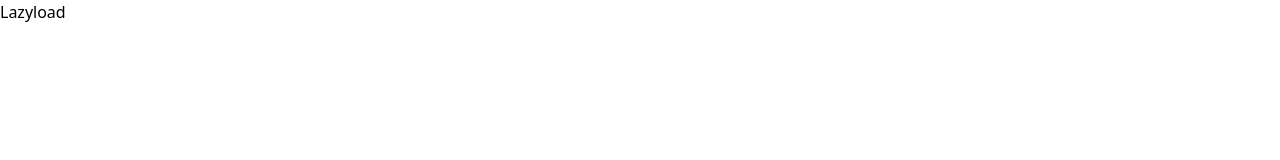
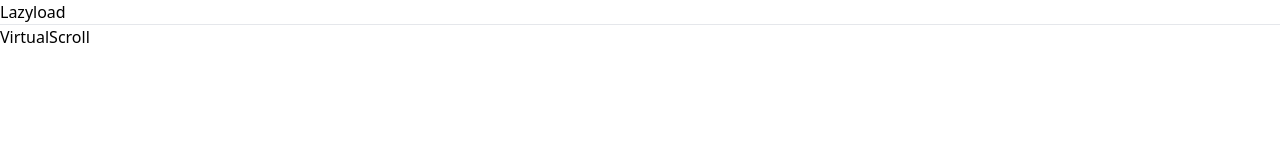
Before and after one commit to zhu-hong/vue-probe, a Vue app: page / in a window 1280 px wide. Shown: the top 160 px of the page. Built offline with nearby package versions, Linux system fonts and the light colour scheme.

Commit message:
plugin VirtualScroll basic framework

```diff
--- /dev/null
+++ b/plugin/VirtualScroll/index.js
@@ -0,0 +1,7 @@
+import VirtualScroll from './index.vue'
+
+export const VueVirtualScroll = {
+  install: (Vue) => {
+    Vue.component(VirtualScroll.name, VirtualScroll)
+  }
+}
--- /dev/null
+++ b/plugin/VirtualScroll/index.vue
@@ -0,0 +1,9 @@
+<script>
+export default {
+  name: 'VirtualScroll',
+}
+</script>
+
+<template>
+  <h1>oooooo</h1>
+</template>
--- a/plugin/index.js
+++ b/plugin/index.js
@@ -1,5 +1,7 @@
 import { VueLazyload } from './Lazyload'
+import { VueVirtualScroll } from './VirtualScroll'
 
 export {
   VueLazyload,
+  VueVirtualScroll,
 }
--- a/src/main.js
+++ b/src/main.js
@@ -4,7 +4,7 @@ import router from './routers'
 
 import 'virtual:windi.css'
 
-import { VueLazyload } from '../plugin'
+import { VueLazyload, VueVirtualScroll } from '../plugin'
 import loading from './assets/loading.svg'
 import error from './assets/error.svg'
 
@@ -16,4 +16,5 @@ createApp(App)
     error,
     preload: 1,
   })
+  .use(VueVirtualScroll)
   .mount('#app')
--- a/src/routers/index.js
+++ b/src/routers/index.js
@@ -13,6 +13,13 @@ const router = createRouter({
         title: 'Lazyload',
       },
     },
+    {
+      path: '/virtual-scroll',
+      component: () => import('../views/VirtualScroll/index.vue'),
+      meta: {
+        title: 'VirtualScroll',
+      },
+    },
   ],
   history: createWebHistory(),
 })
--- /dev/null
+++ b/src/views/VirtualScroll/index.vue
@@ -0,0 +1,3 @@
+<template>
+  <virtual-scroll></virtual-scroll>
+</template>
--- a/src/views/index.vue
+++ b/src/views/index.vue
@@ -3,4 +3,6 @@
 
 <template>
   <router-link to="/lazyload">Lazyload</router-link>
+  <hr />
+  <router-link to="/virtual-scroll">VirtualScroll</router-link>
 </template>
```
